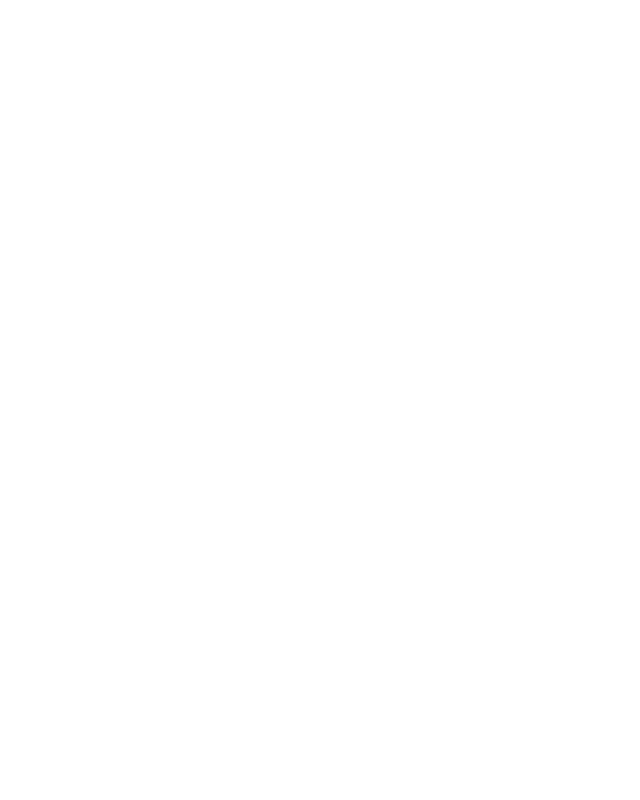
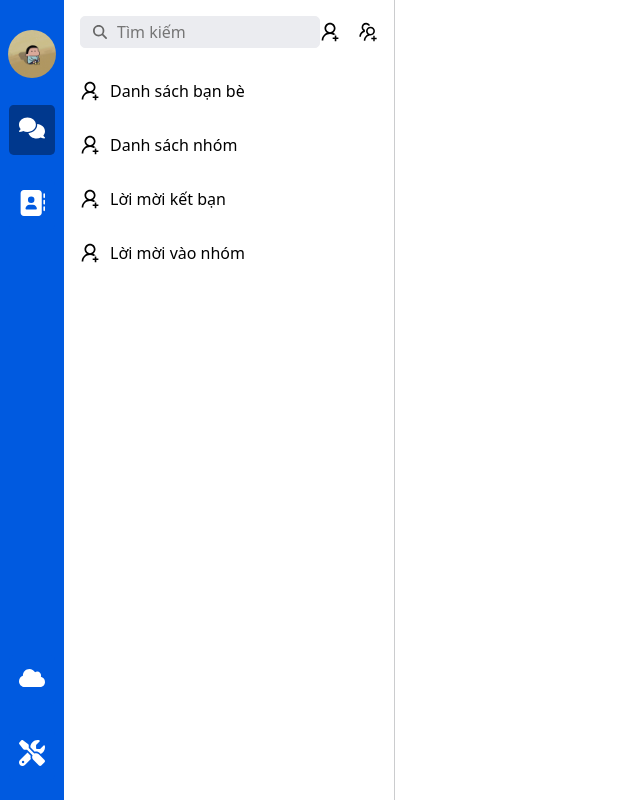
Before and after one commit to NguyenCaoTri2003/FE_WEB_CNM, a React (Create React App) app: page /danh-sach in a window 1280 px wide. Before the commit this address had no page. Shown: the whole page, without its empty margins (0-640 px from the left). Built offline with nearby package versions, Linux system fonts and the light colour scheme.

Commit message:
add FrindLayout

```diff
--- /dev/null
+++ b/src/assets/styles/FriendLayout.css
@@ -0,0 +1,106 @@
+.friend-layout{
+    display: flex;
+    height: 100vh;
+    margin-left: 64px;
+}
+.left-section{
+    flex: 1;
+    display: flex;
+    color: white;
+    font-size: 24px;
+    font-weight: bold;
+    background-color: #ffffff;
+    flex-direction: column;
+    border-right: 1px solid #cbccce;
+}
+.right-section{
+    flex: 3 1;
+    display: flex;
+    align-items: center;
+    justify-content: center;
+    color: white;
+    font-size: 24px;
+    font-weight: bold;
+    background-color: #ffffff;
+    height: 100vh;
+    width: 100%;
+}
+
+.search-section{
+    background-color: #fff;
+    width: 100%;
+    height: 64px;
+    min-height: 64px;
+    display: flex;
+    align-items: center;
+    justify-content: space-between;
+    padding: 0 16px;
+}
+.search-input {
+    display: flex;
+    align-items: center;
+    background-color: #ebecf0;
+    padding: 8px 12px;
+    border-radius: 5px;
+    border: 1px solid #ebecf0;
+    width: 240px;
+    height: 32px;
+}
+.search-input svg {
+    color: #666;
+    font-size: .875rem;
+    margin-right: 8px;
+}
+.icon-adduser{
+    font-size: 1.25rem;
+    color: black;
+    cursor: pointer;
+}
+.icon-addgroup{
+    font-size: 1.25rem;
+    color: black;
+    cursor: pointer;
+}
+.icon-section{
+    display: flex;
+    gap: 18px;
+}
+.search-input input {
+    border: none;
+    outline: none;
+    background: transparent;
+    width: 100%;
+    font-size: 16px;
+}
+.user-chat-section{
+    display: flex;
+    flex-direction: column;
+    background-color: #fff;
+}
+
+.menu-contact a{
+    display: block;
+    text-decoration: none;
+}
+
+.menu-item{
+    display: flex;
+    flex-direction: row;
+    align-items: center;
+    padding: 15px 16px;
+    color: black;
+    gap: 10px;
+    font-size: 16px;
+    font-weight: 500;
+    cursor: pointer;
+}
+.menu-item:hover{
+    background-color:  #DBEBFF
+}
+
+.menu-item-name{
+    margin: 0;
+    display: flex;
+    align-items: center;
+    font-size: 16px;
+}
--- /dev/null
+++ b/src/assets/styles/GroupList.css
@@ -0,0 +1,5 @@
+.contact-page{
+    background-color: rgb(227, 236, 236);
+    width: 100%;
+    height: 100%;
+}
--- a/src/components/Navbar.tsx
+++ b/src/components/Navbar.tsx
@@ -18,12 +18,16 @@
                         <img className='img-user' src="/img/avt1.jpg" alt="icon-user" />
                     </div>
                     <div className="icons-info">
+                        <Link to="/">
                             <div className="icon-chat">
                                 <FontAwesomeIcon icon={faComments} />
                             </div>
+                        </Link>
+                        <Link to="/danh-sach">
                             <div className="icon-contact">
                                 <FontAwesomeIcon icon={faContactBook} />
                             </div>
+                        </Link>
                     </div>
                 </div>
                 <div className="footer">
--- /dev/null
+++ b/src/pages/user/FriendLayout/FriendLayout.tsx
@@ -0,0 +1,55 @@
+import '../../../assets/styles/FriendLayout.css';
+import { UsergroupAddOutlined, UserAddOutlined, EllipsisOutlined, MoreOutlined, VideoCameraOutlined, MenuFoldOutlined } from "@ant-design/icons";
+import { FontAwesomeIcon } from "@fortawesome/react-fontawesome";
+import { faSearch} from "@fortawesome/free-solid-svg-icons";
+import { Link, Outlet } from 'react-router-dom';
+
+const FriendLayout = () => {
+    return(
+        <div className="friend-layout">
+            <div className="left-section">
+                <div className="search-section">
+                    <div className="search-input">
+                        <FontAwesomeIcon icon={faSearch} />
+                        <input type="text" placeholder="Tìm kiếm" />
+                    </div>
+                    <div className="icon-section">
+                        <UserAddOutlined className="icon-adduser"/>
+                        <UsergroupAddOutlined className="icon-addgroup"/>
+                    </div>
+                </div>
+                <div className='menu-contact'>
+                    <Link to="danh-sach-ban-be">
+                        <div className='menu-item'>
+                            <UserAddOutlined className="icon-adduser"/>
+                            <p className='menu-item-name'>Danh sách bạn bè</p>
+                        </div>
+                    </Link>
+                    <Link to="danh-sach-nhom">
+                        <div className='menu-item'>
+                            <UserAddOutlined className="icon-adduser"/>
+                            <p className='menu-item-name'>Danh sách nhóm</p>
+                        </div>
+                    </Link>
+                    <Link to="danh-sach-loi-moi-ket-ban">
+                        <div className='menu-item'>
+                            <UserAddOutlined className="icon-adduser"/>
+                            <p className='menu-item-name'>Lời mời kết bạn</p>
+                        </div>
+                    </Link>
+                    <Link to="danh-sach-loi-moi-vao-nhom">
+                        <div className='menu-item'>
+                            <UserAddOutlined className="icon-adduser"/>
+                            <p className='menu-item-name'>Lời mời vào nhóm</p>
+                        </div>
+                    </Link>
+                </div>
+            </div>
+            <div className="right-section">
+                <Outlet />
+            </div>
+        </div>
+    )
+};
+
+export default FriendLayout;
--- /dev/null
+++ b/src/pages/user/FriendLayout/pages/FriendInvitation.tsx
@@ -0,0 +1,9 @@
+const FriendInvitation = () => {
+    return (
+        <div className="contact-page">
+            <h1>Đây là danh sách lời mời kết bạn</h1>
+        </div>
+    )
+};
+
+export default FriendInvitation;
--- /dev/null
+++ b/src/pages/user/FriendLayout/pages/FriendList.tsx
@@ -0,0 +1,9 @@
+const FriendList = () => {
+    return (
+        <div className="contact-page">
+            <h1>Đây là danh sách bạn bè</h1>
+        </div>
+    )
+};
+
+export default FriendList;
--- /dev/null
+++ b/src/pages/user/FriendLayout/pages/GroupInvitation.tsx
@@ -0,0 +1,9 @@
+const GroupInvitation = () => {
+    return (
+        <div className="contact-page">
+            <h1>Đây là danh sách lời mời vào nhóm</h1>
+        </div>
+    )
+};
+
+export default GroupInvitation;
--- /dev/null
+++ b/src/pages/user/FriendLayout/pages/GroupList.tsx
@@ -0,0 +1,10 @@
+import '../../../../assets/styles/GroupList.css';
+const GroupList = () => {
+    return (
+        <div className="contact-page">
+            <p>Đây là Danh sách nhóm chat</p>
+        </div>
+    )
+};
+
+export default GroupList;
--- a/src/routes/routes.tsx
+++ b/src/routes/routes.tsx
@@ -2,6 +2,11 @@
 
 import MainLayout from '../layouts/MainLayout';
 import Home from '../pages/user/Home';
+import FriendLayout from '../pages/user/FriendLayout/FriendLayout';
+import GroupList from '../pages/user/FriendLayout/pages/GroupList';
+import FriendList from '../pages/user/FriendLayout/pages/FriendList';
+import FriendInvitation from '../pages/user/FriendLayout/pages/FriendInvitation';
+import GroupInvitation from '../pages/user/FriendLayout/pages/GroupInvitation';
 
 const AppRoutes = () => {
     return(
@@ -9,6 +14,12 @@
             {/* Layout chính (Navbar + Footer) */}
             <Route path="/" element={<MainLayout />}>
                 <Route index element={<Home />} />
+                <Route path="danh-sach" element={<FriendLayout />} >
+                    <Route path="danh-sach-ban-be" element={<FriendList />} />
+                    <Route path="danh-sach-nhom" element={<GroupList />} />
+                    <Route path="danh-sach-loi-moi-ket-ban" element={<FriendInvitation />} />
+                    <Route path="danh-sach-loi-moi-vao-nhom" element={<GroupInvitation />} />
+                </Route>
             </Route>
 
             {/* Layout cho trang quản trị */}
```
Lines whose indentation alone changed are shown as unchanged.
